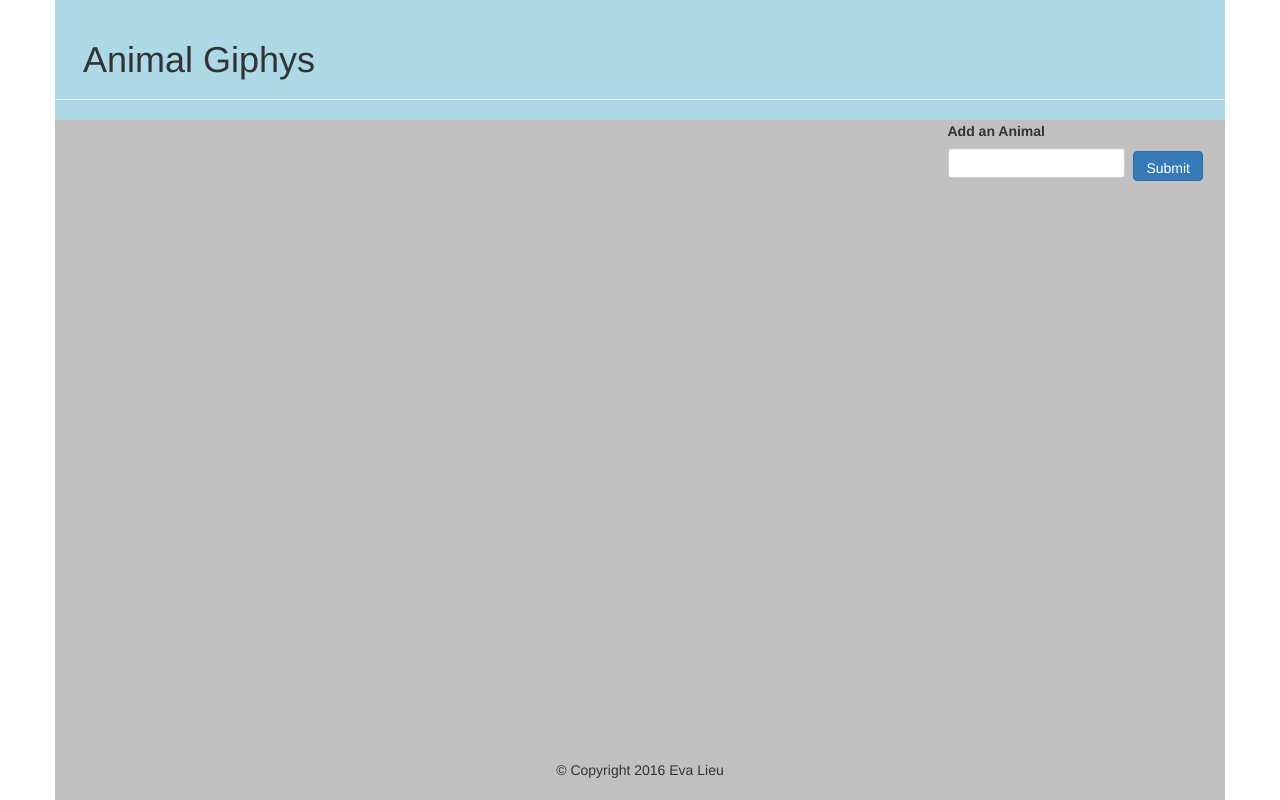
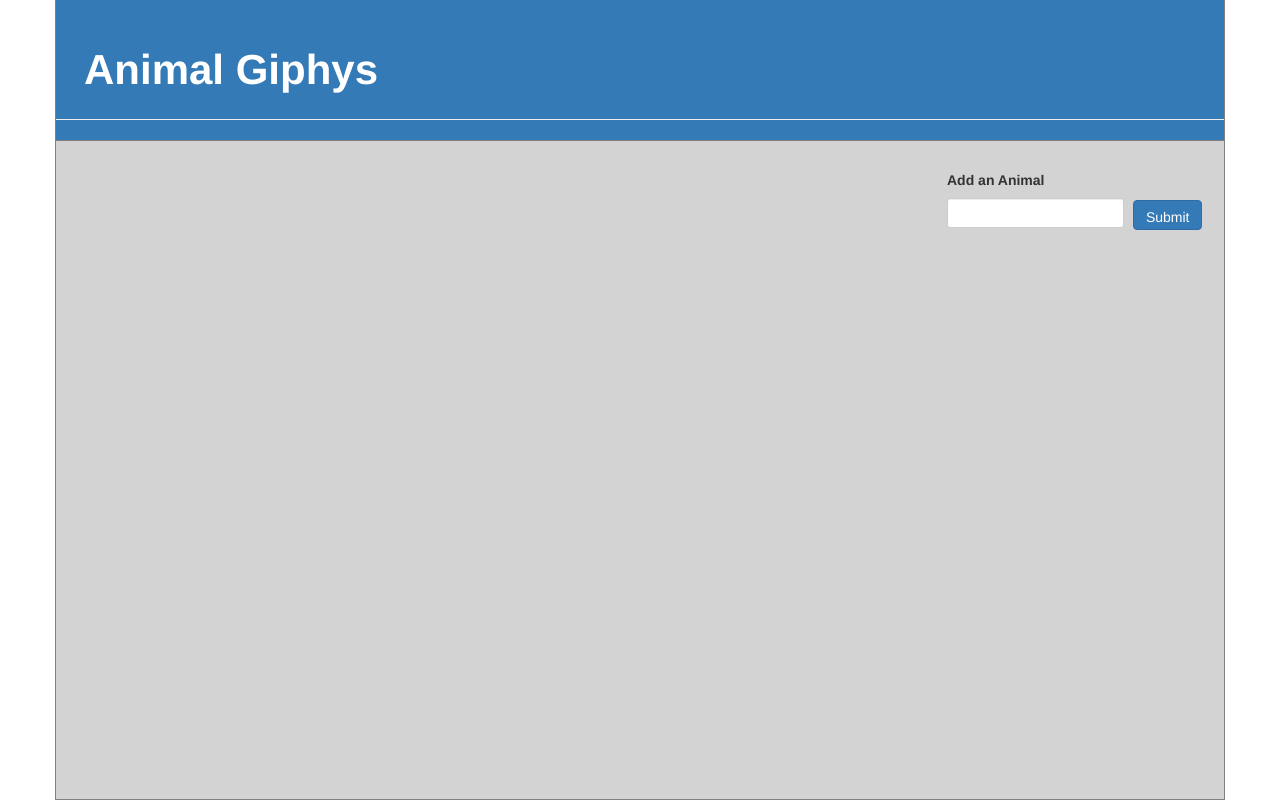
Before and after one commit to itsevalieu/GifTastic, a PHP site: page / in a window 1280 px wide. Run offline with PHP 8.4, Linux system fonts and the light colour scheme.

Commit message:
Stylistic changes with header and fonts, etc.

```diff
--- a/assets/css/style.css
+++ b/assets/css/style.css
@@ -2,24 +2,35 @@ html,body{
 	height: 100%;
 }
 .header{
-	background: lightblue;
+	background: #337ab7;
+	margin-bottom: 2em;
+	border-bottom: 1px solid grey;
 }
 .page-header{
 	text-indent: 2em;
 }
+.title{
+	font-weight: bold;
+	font-size: 3em;
+	color: white;
+}
+p{
+	font-weight:bold;
+}
 .container{
 	min-height: 100%;
 	margin: 0 auto -100px;
-	background: silver;
+	background: lightgrey;
+	border: 1px solid grey;
+	border-top: none;
 }
 .wrap:after{
 	content: "";
 	height: 100px;
 }
-footer{
-	width: 100%;
+
+.push{
 	height: 100px;
-	text-align: center;
 }
 .pull-left{
 	float: left !important;
--- a/index.html
+++ b/index.html
@@ -9,7 +9,7 @@
 <body>
 	<div class="container">
 		<div class="row header">
-			<div class="page-header"><h1>Animal Giphys</h1></div>
+			<div class="page-header"><p class="title">Animal Giphys</p></div>
 		</div>
 		<div class="row">
 			<div class= "col-lg-12">
@@ -29,9 +29,9 @@
 				</form>
 			</div>
 		</div>
-
+		<div class="push"></div>
 	</div>
-	<footer><br><br><br>&copy; Copyright 2016 Eva Lieu</footer>
+	<div class="push"></div>
 <script src="https://code.jquery.com/jquery-2.2.3.js" integrity="sha256-laXWtGydpwqJ8JA+X9x2miwmaiKhn8tVmOVEigRNtP4=" crossorigin="anonymous"></script>
 <script src="assets/javascript/app.js"></script>
 
```
